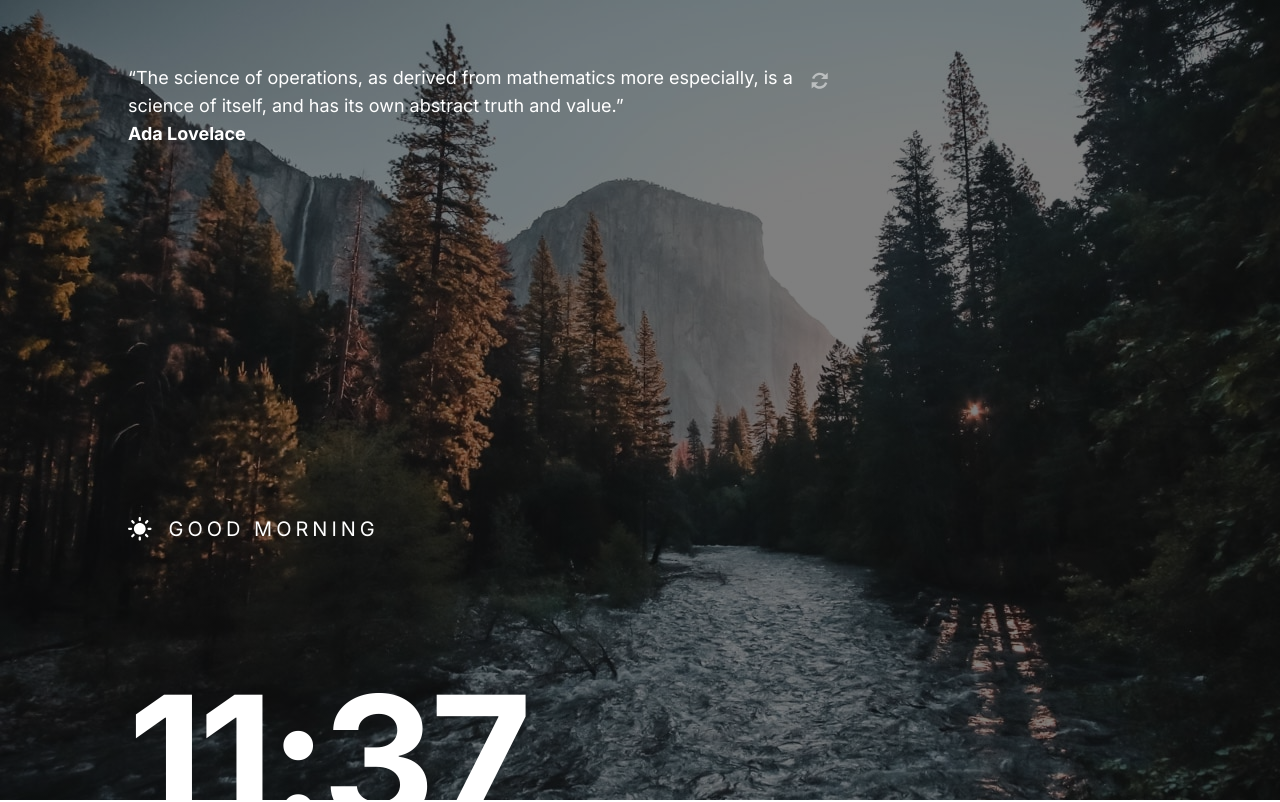
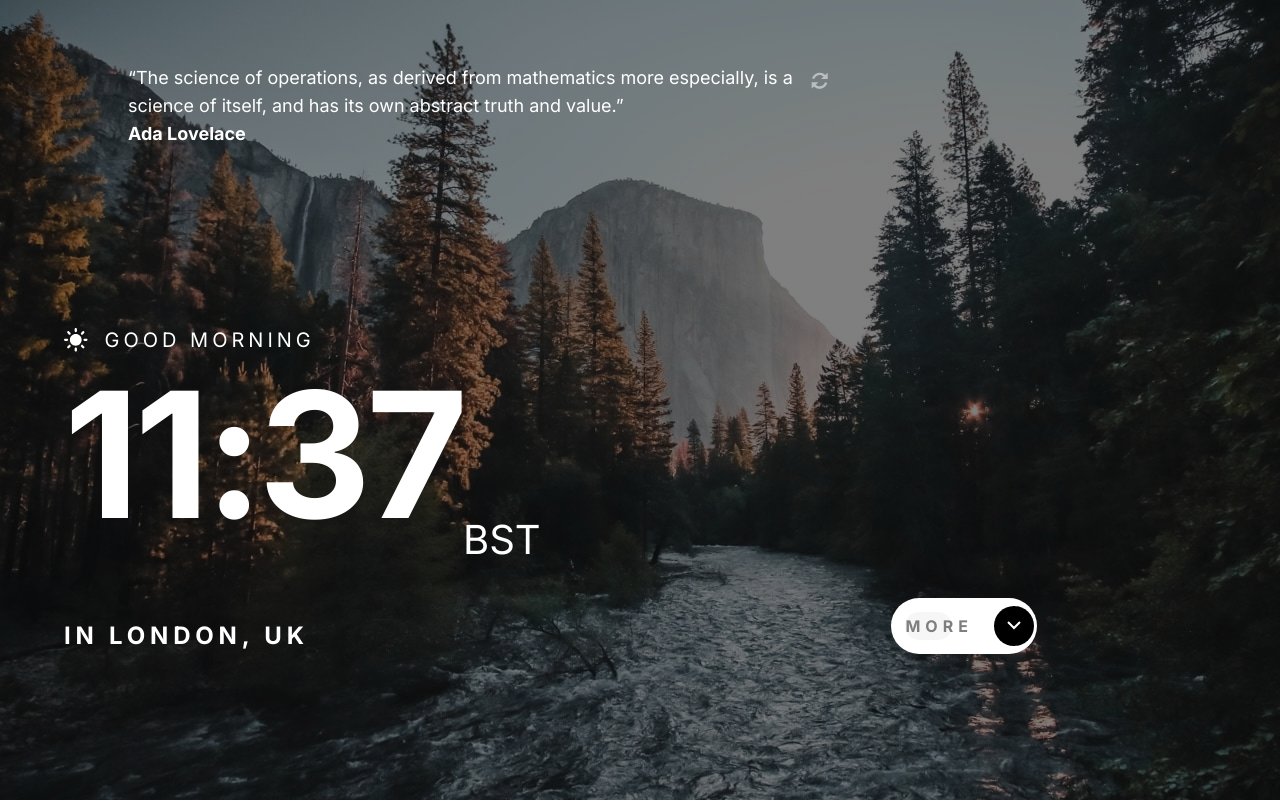
Before and after one commit to Alberto-12/the-clock-app, a React (Create React App) app: page / in a window 1280 px wide. Shown: the top 802 px of the page. Built offline with nearby package versions, Linux system fonts and the light colour scheme.

Commit message:
still working on layout

```diff
--- a/src/components/Clock.css
+++ b/src/components/Clock.css
@@ -15,7 +15,7 @@
   background-size: cover;
   display: flex;
   flex-direction: column;
-  /*justify-content: space-between;*/
+  justify-content: space-between;
 
 }
 
--- a/src/components/less-div/Less.css
+++ b/src/components/less-div/Less.css
@@ -9,7 +9,6 @@
 #less-div {
 
   width: 100%;
-  height: 45%;
   background: rgba(255, 255, 255, 0.75);
   backdrop-filter: blur(20.3871px);
   color: white;
@@ -22,9 +21,10 @@
 }
 
 .data-container {
-  width: 323px;
+  width: 90%;
   /*max-width: 323px;*/
   margin-left: 5%;
+  padding-bottom: 48px;
 }
 
 
@@ -111,7 +111,7 @@
 @media (min-width: 1024px) {
 
   #less-div {
-    height: 50%;
+    height:;
   }
 
   .data-container {
--- a/src/components/more-div/More.css
+++ b/src/components/more-div/More.css
@@ -7,12 +7,9 @@
 }
 
 #more-container {
-  height: 55%;
+  padding-top: 99px;
   padding-left: 5%;
-  padding-bottom: 5%;
-  display: flex;
-  flex-direction: column;
-  justify-content: space-around;
+  padding-bottom: 8%;
 }
 
 #greeting-div {
@@ -33,14 +30,12 @@
 
 #greeting {
   margin-left: 16.56px;
-  margin-top: 10%;
   color: #ffffff;
   font-family: "Inter";
   font-style: normal;
   font-weight: 400;
   font-size: 15px;
   line-height: 25px;
-  padding-bottom: 10%;
 }
 
 #time-zone-div {
@@ -73,7 +68,7 @@
   font-size: 15px;
   line-height: 28px;
   color: #ffffff;
-  margin-bottom: 8%;
+  margin-bottom: 48px;
 }
 
 /* Add these styles to your existing CSS file */
@@ -141,8 +136,8 @@
 
 @media (min-width: 768px) {
   #more-container {
-    height: 60%;
   }
+
   #icon {
     width: 24px;
     height: 24px;
@@ -205,9 +200,6 @@
 
 @media (min-width: 1024px) {
   #more-container {
-    height: 50%;
-    padding-left: 10%;
-    padding-bottom: 15%;
   }
 
   #greeting {
--- a/src/components/quote-generator/Generator.css
+++ b/src/components/quote-generator/Generator.css
@@ -7,7 +7,7 @@
 }
 
 #quote-generator-container {
-  height: 60%;
+  height:;
   padding: 10% 2% 10% 10%;
   /*display: none;*/
 }
@@ -79,7 +79,7 @@
 @media (min-width: 1024px) {
 
   #quote-generator-container {
-    height: 55%;
+    height: 1000px;
   padding-top: 5%;
   padding-right:2%;
   padding-bottom:0;
```
